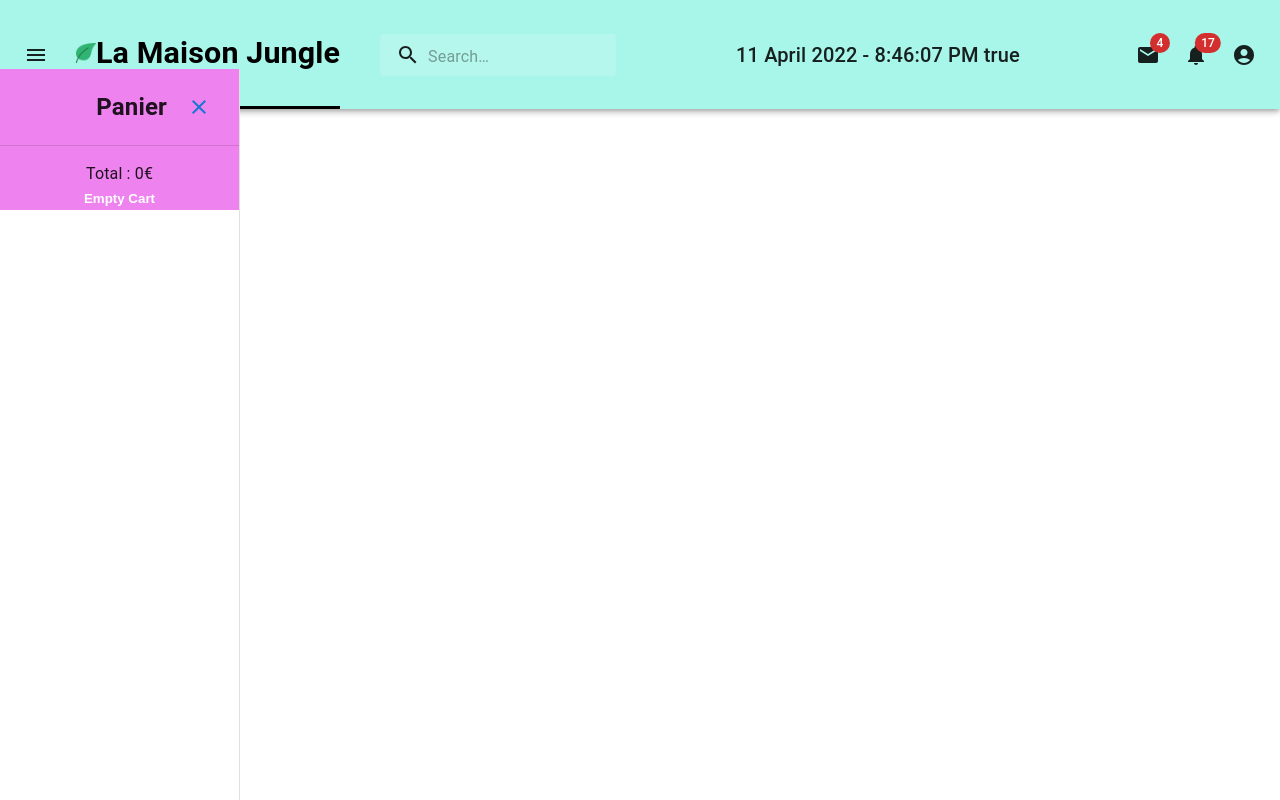
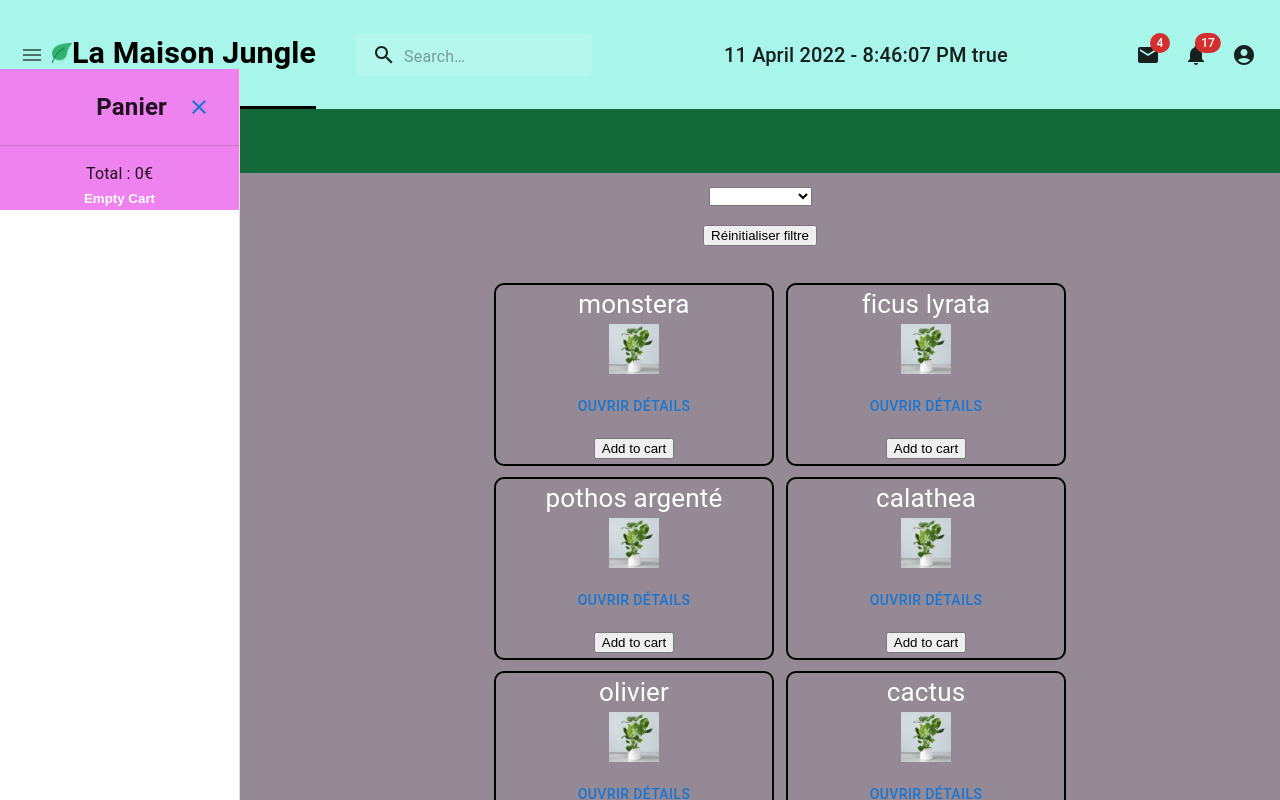
Before and after one commit to JoseLeMalin/maison-jungle-v2, a React (Create React App) app: page /ShoppingList in a window 1280 px wide. Shown: the top 800 px of the page. Built offline with nearby package versions, Linux system fonts and the light colour scheme.

Commit message:
Save of work done

```diff
--- a/src/components/Banner.js
+++ b/src/components/Banner.js
@@ -19,7 +19,7 @@ import MailIcon from "@mui/icons-material/Mail";
 import MoreIcon from "@mui/icons-material/MoreVert";
 import { useState } from "react";
 import dayjs from "dayjs";
-import { green } from "@mui/material/colors";
+import { green, grey } from "@mui/material/colors";
 import { ThemeProvider, createTheme } from "@mui/material/styles";
 import useScrollTrigger from "@mui/material/useScrollTrigger";
 import CssBaseline from "@mui/material/CssBaseline";
@@ -109,7 +109,7 @@ export default function Banner({ cartOpened, setCartOpened }, props) {
   const [dateNow, setDateNow] = useState(dateUpdater());
   // dateUpdater();
   const isMenuOpen = Boolean(anchorEl);
-  const isMobileMenuOpen = Boolean(mobileMoreAnchorEl);
+  // const isMobileMenuOpen = Boolean(mobileMoreAnchorEl);
 
   const handleProfileMenuOpen = (event) => {
     setAnchorEl(event.currentTarget);
@@ -155,70 +155,68 @@ export default function Banner({ cartOpened, setCartOpened }, props) {
   );
 
   const mobileMenuId = "primary-search-account-menu-mobile";
-  const renderMobileMenu = (
-    <Menu
-      anchorEl={mobileMoreAnchorEl}
-      anchorOrigin={{
-        vertical: "top",
-        horizontal: "right",
-      }}
-      id={mobileMenuId}
-      keepMounted
-      transformOrigin={{
-        vertical: "top",
-        horizontal: "right",
-      }}
-      open={isMobileMenuOpen}
-      onClose={handleMobileMenuClose}
-    >
-      <MenuItem>
-        <IconButton size="large" aria-label="show 4 new mails" color="inherit">
-          <Badge badgeContent={4} color="error">
-            <MailIcon />
-          </Badge>
-        </IconButton>
-        <p>Messages</p>
-      </MenuItem>
-      <MenuItem>
-        <IconButton
-          size="large"
-          aria-label="show 17 new notifications"
-          color="inherit"
-        >
-          <Badge badgeContent={17} color="error">
-            <NotificationsIcon />
-          </Badge>
-        </IconButton>
-        <p>Notifications</p>
-      </MenuItem>
-      <MenuItem onClick={handleProfileMenuOpen}>
-        <IconButton
-          size="large"
-          aria-label="account of current user"
-          aria-controls="primary-search-account-menu"
-          aria-haspopup="true"
-          color="inherit"
-        >
-          <AccountCircle />
-        </IconButton>
-        <p>Profile</p>
-      </MenuItem>
-    </Menu>
-  );
+  // const renderMobileMenu = (
+  //   <Menu
+  //     anchorEl={mobileMoreAnchorEl}
+  //     anchorOrigin={{
+  //       vertical: "top",
+  //       horizontal: "right",
+  //     }}
+  //     id={mobileMenuId}
+  //     keepMounted
+  //     transformOrigin={{
+  //       vertical: "top",
+  //       horizontal: "right",
+  //     }}
+  //     open={isMobileMenuOpen}
+  //     onClose={handleMobileMenuClose}
+  //   >
+  //     <MenuItem>
+  //       <IconButton size="large" aria-label="show 4 new mails" color="inherit">
+  //         <Badge badgeContent={4} color="error">
+  //           <MailIcon />
+  //         </Badge>
+  //       </IconButton>
+  //       <p>Messages</p>
+  //     </MenuItem>
+  //     <MenuItem>
+  //       <IconButton
+  //         size="large"
+  //         aria-label="show 17 new notifications"
+  //         color="inherit"
+  //       >
+  //         <Badge badgeContent={17} color="error">
+  //           <NotificationsIcon />
+  //         </Badge>
+  //       </IconButton>
+  //       <p>Notifications</p>
+  //     </MenuItem>
+  //     <MenuItem onClick={handleProfileMenuOpen}>
+  //       <IconButton
+  //         size="large"
+  //         aria-label="account of current user"
+  //         aria-controls="primary-search-account-menu"
+  //         aria-haspopup="true"
+  //         color="inherit"
+  //       >
+  //         <AccountCircle />
+  //       </IconButton>
+  //       <p>Profile</p>
+  //     </MenuItem>
+  //   </Menu>
+  // );
 
   return (
-    <>
+    <Box sx={{ flexGrow: 1 }}>
       <CssBaseline />
       <ElevationScroll {...props}>
+        {/* <ThemeProvider theme={darkTheme}> */}
         <ThemeProvider theme={darkTheme}>
-          <AppBar position="fixed" backgroundcolor={green}>
+          <AppBar position="static" sx={{ mr: 2 }}>
             <Toolbar>
               <IconButton
-                size="large"
                 edge="start"
-                color="inherit"
                 aria-label="open drawer"
-                sx={{ mr: 2 }}
                 onClick={() => {
                   console.log(cartOpened);
                   setCartOpened(!cartOpened);
@@ -310,10 +308,10 @@ export default function Banner({ cartOpened, setCartOpened }, props) {
               </Box>
             </Toolbar>
           </AppBar>
-          {renderMobileMenu}
+          {/* {renderMobileMenu} */}
           {renderMenu}
         </ThemeProvider>
       </ElevationScroll>
-    </>
+    </Box>
   );
 }
--- a/src/components/ShoppingList.js
+++ b/src/components/ShoppingList.js
@@ -42,7 +42,7 @@ function ShoppingList({ cart, setCart }) {
   };
   return (
     <div className="sl-content">
-      <div class="sl-filters">
+      <div className="sl-filters">
         <Categories
           categAvailable={categAvailable}
           setcategAvailable={setcategAvailable}
--- a/src/index.js
+++ b/src/index.js
@@ -1,5 +1,4 @@
 import React from "react";
-import ReactDOM from "react-dom";
 import "../src/styles/index.css";
 import App from "./components/App";
 import reportWebVitals from "./reportWebVitals";
--- a/src/styles/App.css
+++ b/src/styles/App.css
@@ -8,8 +8,7 @@
   height: 80%;
 }
 .App-cart {
-  background-color: rgb(29, 143, 29);
-  height: "100vh";
+  background-color: pink;
 }
 
 @media (prefers-reduced-motion: no-preference) {
@@ -19,21 +18,20 @@
 }
 
 .App-header {
-  min-height: 100vh;
-
+  /* min-height: 100vh; */
+  width: 100%;
   display: flex;
   flex-flow: column wrap;
-  align-items: center;
-  justify-content: center;
+  /*align-items: center;
+  justify-content: center;*/
   font-size: calc(10px + 2vmin);
-  color: white;
 }
 
 .App-content {
   display: flex;
   flex-direction: column;
   background-color: #14693a;
-  min-height: 100vh;
+  /*min-height: 100vh; */
   align-items: center;
   justify-content: center;
   font-size: calc(10px + 2vmin);
@@ -42,9 +40,9 @@
   padding-top: 5%;
   /*margin-top: 20%;*/
 }
-.App-link {
+/*.App-link {
   color: #61dafb;
-}
+}*/
 
 @keyframes App-logo-spin {
   from {
--- a/src/styles/Cart.css
+++ b/src/styles/Cart.css
@@ -1,6 +1,6 @@
 .lmj-cart {
   color: white;
-  background-color: #31b572;
+  /*background-color: #31b572;*/
   padding: 32px;
   display: flex;
   flex-direction: column;
```
